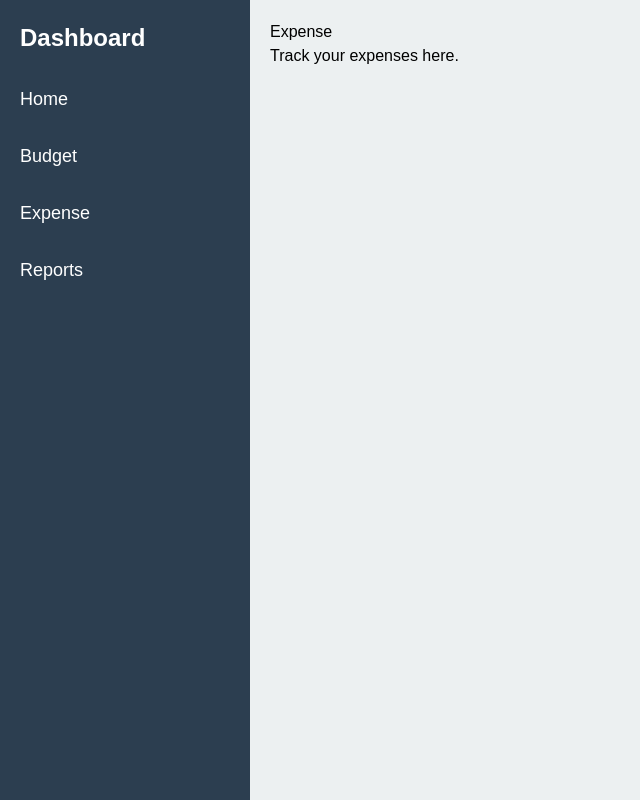
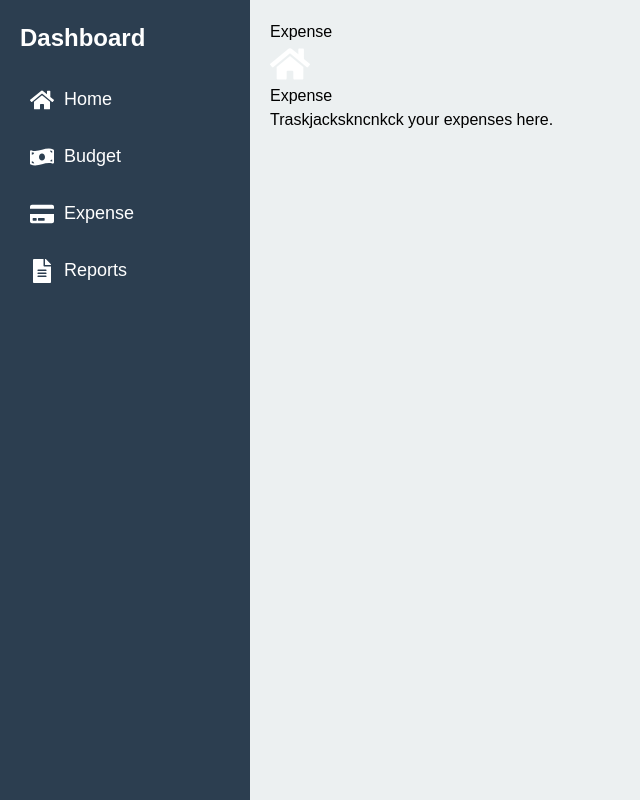
Before and after one commit to Tarun-Vaghela90/AI-Powered-Personal-Expense-Tracker, a React (Vite) app in the folder frontend/: page /dashboard/expense in a window 1280 px wide. Shown: the whole page, without its empty margins (0-640 px from the left). Built offline with nearby package versions, Linux system fonts and the light colour scheme; no server answers.

Commit message:
expense page

```diff
--- a/frontend/package.json
+++ b/frontend/package.json
@@ -17,6 +17,7 @@
     "react": "^18.3.1",
     "react-chartjs-2": "^5.3.0",
     "react-dom": "^18.3.1",
+    "react-icons": "^5.4.0",
     "react-router-dom": "^7.1.1"
   },
   "devDependencies": {
--- a/frontend/src/pages/Budget/index.jsx
+++ b/frontend/src/pages/Budget/index.jsx
@@ -1,14 +1,20 @@
 
 import revenueData  from './revenueData.json'
-
+import { FaPlus } from "react-icons/fa6";
 export default function Budget() {
 
 
 
     return (
       <>
-      <span className='w-16 h-12 p-3   justify-end rounded-md bg-blue-600'>+</span>
-      <hr  className='mb-2 mt-5'/>
+   <div className="flex justify-end mt-5">
+  <button className="w-10 h-10 flex items-center justify-center rounded-md bg-blue-600">
+    <FaPlus />
+  </button>
+</div>
+
+
+      <hr  className='mb-3 mt-2 '/>
       <div  className="grid grid-cols-4   gap-y-5  gap-x-6">
       {
       revenueData.map((data,index)=>{
--- a/frontend/src/pages/Dashboard/index.jsx
+++ b/frontend/src/pages/Dashboard/index.jsx
@@ -1,6 +1,6 @@
 import { Link, Outlet } from 'react-router-dom';
 import styles from './styles.module.css';
-
+import {FaHome,FaMoneyBillWave,FaCreditCard,FaFileAlt}  from 'react-icons/fa'
 export default function Dashboard() {
   return (
     <div className={styles.dashboardContainer}>
@@ -8,10 +8,10 @@ export default function Dashboard() {
         <h1 className={styles.heading}>Dashboard</h1>
 
         <nav>
-          <Link to="home" className={styles.Link_dash}>Home</Link>
-          <Link to="Budget" className={styles.Link_dash}>Budget</Link>
-          <Link to="expense" className={styles.Link_dash}>Expense</Link>
-          <Link to="reports" className={styles.Link_dash}>Reports</Link>
+          <Link to="home" className={styles.Link_dash}><FaHome/>Home</Link>
+          <Link to="Budget" className={styles.Link_dash}> <FaMoneyBillWave />Budget</Link>
+          <Link to="expense" className={styles.Link_dash}><FaCreditCard/>Expense</Link>
+          <Link to="reports" className={styles.Link_dash}><FaFileAlt/>Reports</Link>
         </nav>
       </div>
 
--- a/frontend/src/pages/Dashboard/styles.module.css
+++ b/frontend/src/pages/Dashboard/styles.module.css
@@ -23,14 +23,21 @@
 
 /* Navigation link styles */
 .Link_dash {
-  display: block;
-  padding: 10px 0;
+  display: flex;
+  align-items: center; /* Vertically center the icon and text */
+  padding: 10px 0 10px 10px ;
   color: white;
   text-decoration: none;
   font-size: 18px;
   margin: 10px 0;
   transition: background-color 0.3s ease;
 }
+
+.Link_dash svg {
+  margin-right: 10px; /* Add space between the icon and text */
+  font-size: 24px; /* Adjust icon size */
+}
+
 
 .Link_dash:hover {
   background-color: #34495e;
--- a/frontend/src/pages/Expense/index.jsx
+++ b/frontend/src/pages/Expense/index.jsx
@@ -1,8 +1,28 @@
+import {FaHome}  from 'react-icons/fa'
+
 export default function Expense() {
     return (
-      <div>
-        <h2>Expense</h2>
-        <p>Track your expenses here.</p>
+      <>
+  {/* Expense Title Sticking to Top */}
+  <div className="  w-full text-center    ">
+    <h1 className="text-2xl font-bold">Expense</h1>
+  </div>
+
+  {/* Content Below the Title */}
+  <div className="flex flex-col items-center justify-center mt-24">
+    <div className="w-full p-4 border ring-4 ring-purple-600 flex items-center rounded-xl">
+      <div className="rounded-full bg-purple-600 p-2 mr-4">
+        <FaHome size={40} color="white" />
       </div>
+      <div className="flex flex-col w-72">
+        <h2 className="text-lg font-semibold">Expense</h2>
+        <p className="text-sm text-gray-600">Traskjackskncnkck your expenses here.</p>
+      </div>
+    </div>
+  </div>
+</>
+
+
+
     );
   }
```
Also changed, not shown: 1 other file (tests, documents, lock files or other folders).
